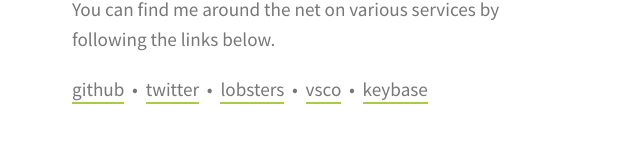
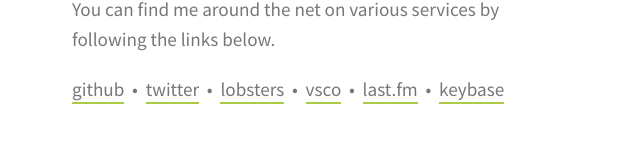
Before and after one commit to imwally/wallyjones.com, a plain HTML site: page index.html in a window 1280 px wide. Shown: the part 1055-1197 px from the top of the page, without its empty margins (318-958 px from the left). Drawn offline with Linux system fonts and the light colour scheme.

Commit message:
Add last.fm link

```diff
--- a/index.html
+++ b/index.html
@@ -43,6 +43,7 @@
             <a href="https://twitter.com/imwally">twitter</a> &nbsp;&#8226;&nbsp;
             <a href="https://lobste.rs/u/wally">lobsters</a> &nbsp;&#8226;&nbsp;
             <a href="https://vsco.co/imwally">vsco</a> &nbsp;&#8226;&nbsp;
+            <a href="https://https://www.last.fm/user/soytea">last.fm</a> &nbsp;&#8226;&nbsp;
             <a href="https://keybase.io/wally">keybase</a>
             </p>
             <p>
```
